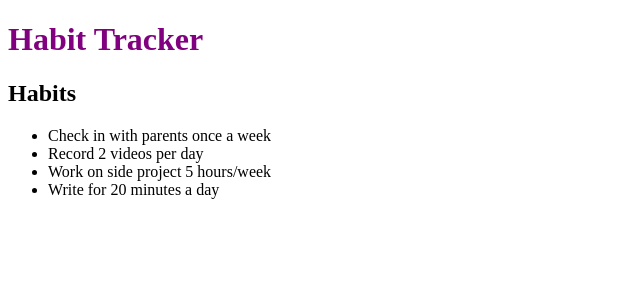
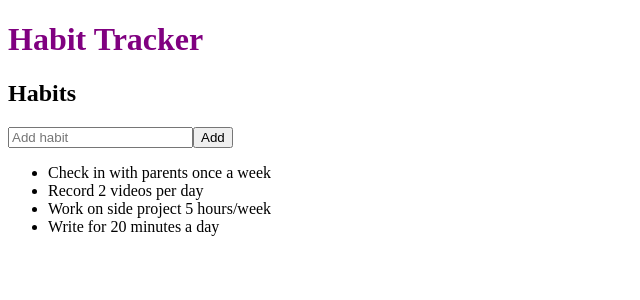
Before and after one commit to oscarpolanco/angular-basic, an Angular app: page / in a window 1280 px wide. Shown: the top 300 px of the page, without its empty margins (0-640 px from the left). Built offline with nearby package versions, Linux system fonts and the light colour scheme.

Commit message:
Add the ReactiveFormsModule and create a reactive form to add habits

```diff
--- a/src/app/app.module.ts
+++ b/src/app/app.module.ts
@@ -1,5 +1,6 @@
 import { NgModule } from '@angular/core';
 import { BrowserModule } from '@angular/platform-browser';
+import { ReactiveFormsModule } from '@angular/forms';
 
 import { AppComponent } from './app.component';
 import { HabitListComponent } from './habit-list/habit-list.component';
@@ -14,7 +15,8 @@
     HabitItemComponent
   ],
   imports: [
-    BrowserModule
+    BrowserModule,
+    ReactiveFormsModule
   ],
   providers: [],
   bootstrap: [AppComponent]
--- a/src/app/habit-list/habit-list.component.ts
+++ b/src/app/habit-list/habit-list.component.ts
@@ -1,9 +1,14 @@
 import { Component, OnInit } from '@angular/core';
+import { FormBuilder } from '@angular/forms';
 
 @Component({
   selector: 'app-habit-list',
   template: `
     <h2>Habits</h2>
+    <form [formGroup]="habitForm" (ngSubmit)="onSubmit(habitForm.value)">
+      <input type="text" placeholder="Add habit" formControlName="title" />
+      <button type="submit">Add</button>
+    </form>
     <ul>
       <app-habit-item *ngFor="let habit of habits" [habit]="habit"></app-habit-item>
     </ul>
@@ -13,6 +18,7 @@
 
 export class HabitListComponent implements OnInit {
 
+  habitForm;
   habits = [
     {
       id: 1,
@@ -32,7 +38,18 @@
     },
   ];
 
-  constructor() { }
+  constructor(private formBuilder: FormBuilder) {
+    this.habitForm = this.formBuilder.group({
+      title: '',
+    })
+  }
+
+  onSubmit(newHabit: {id: number, title: string}) {
+    const id = this.habits.length + 1;
+    newHabit.id = id;
+    this.habits.push(newHabit);
+    this.habitForm.reset();
+  }
 
   ngOnInit(): void {
   }
```
Also changed, not shown: section_text/README.md.
